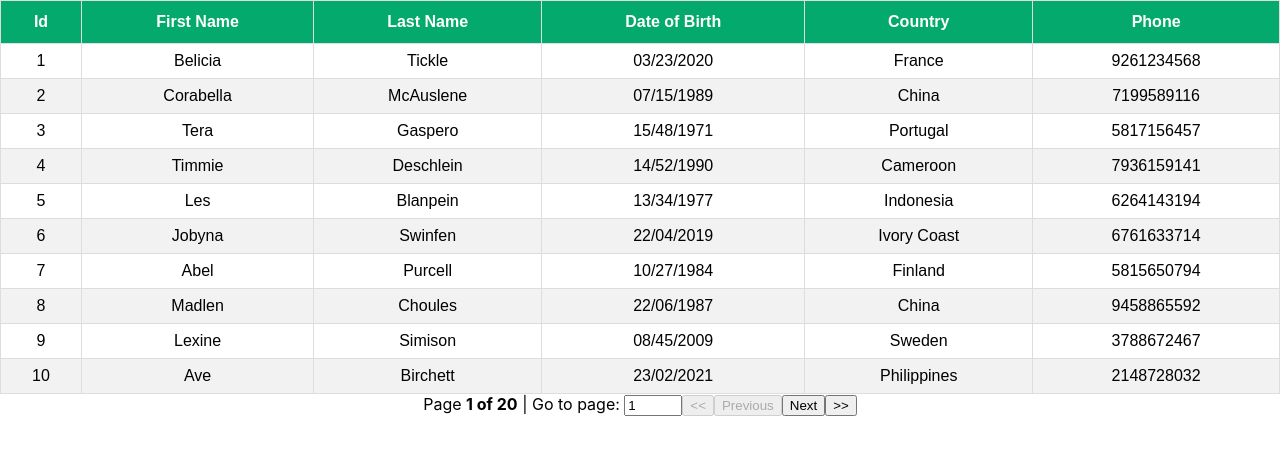
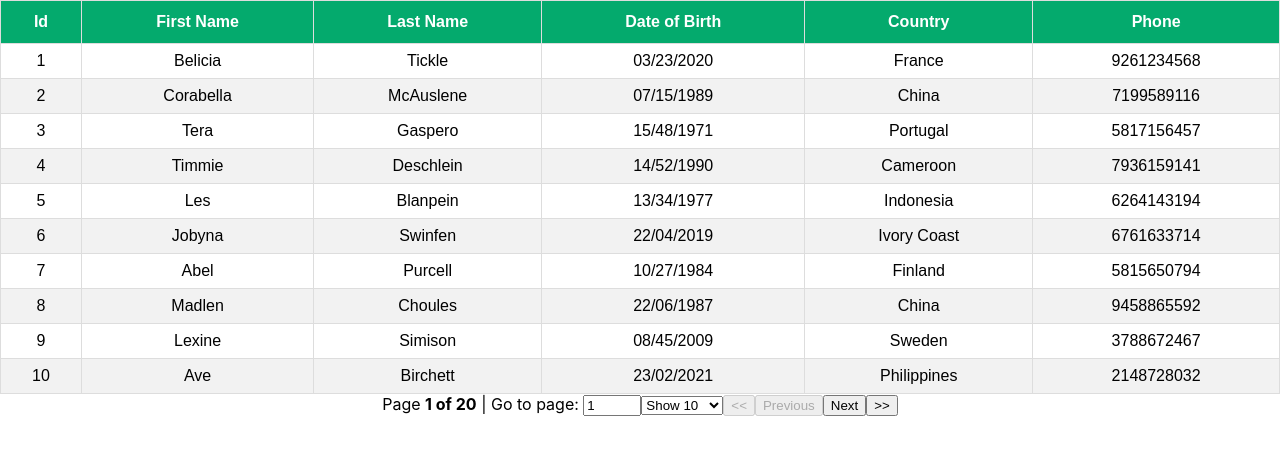
Before and after one commit to Mohit3312/react-table-demo, a React (Create React App) app: page / in a window 1280 px wide. Shown: the top 454 px of the page. Built offline with nearby package versions, Linux system fonts and the light colour scheme.

Commit message:
Implemented pagination with functionality of changing the page size in react table.

```diff
--- a/src/components/PaginationTable.js
+++ b/src/components/PaginationTable.js
@@ -21,6 +21,7 @@
     pageOptions,
     gotoPage,
     pageCount,
+    setPageSize,
     state,
     prepareRow,
   } = useTable(
@@ -32,7 +33,7 @@
     usePagination
   );
 
-  const { pageIndex } = state;
+  const { pageIndex, pageSize } = state;
 
   return (
     <>
@@ -80,6 +81,16 @@
             style={{ width: "50px" }}
           />
         </span>
+        <select
+          value={pageSize}
+          onChange={(e) => setPageSize(Number(e.target.value))}
+        >
+          {[10, 25, 50, 100].map((pageSize) => (
+            <option key={pageSize} value={pageSize}>
+              Show {pageSize}
+            </option>
+          ))}
+        </select>
         <button onClick={() => gotoPage(0)} disabled={!canPreviousPage}>
           {"<<"}
         </button>
```
